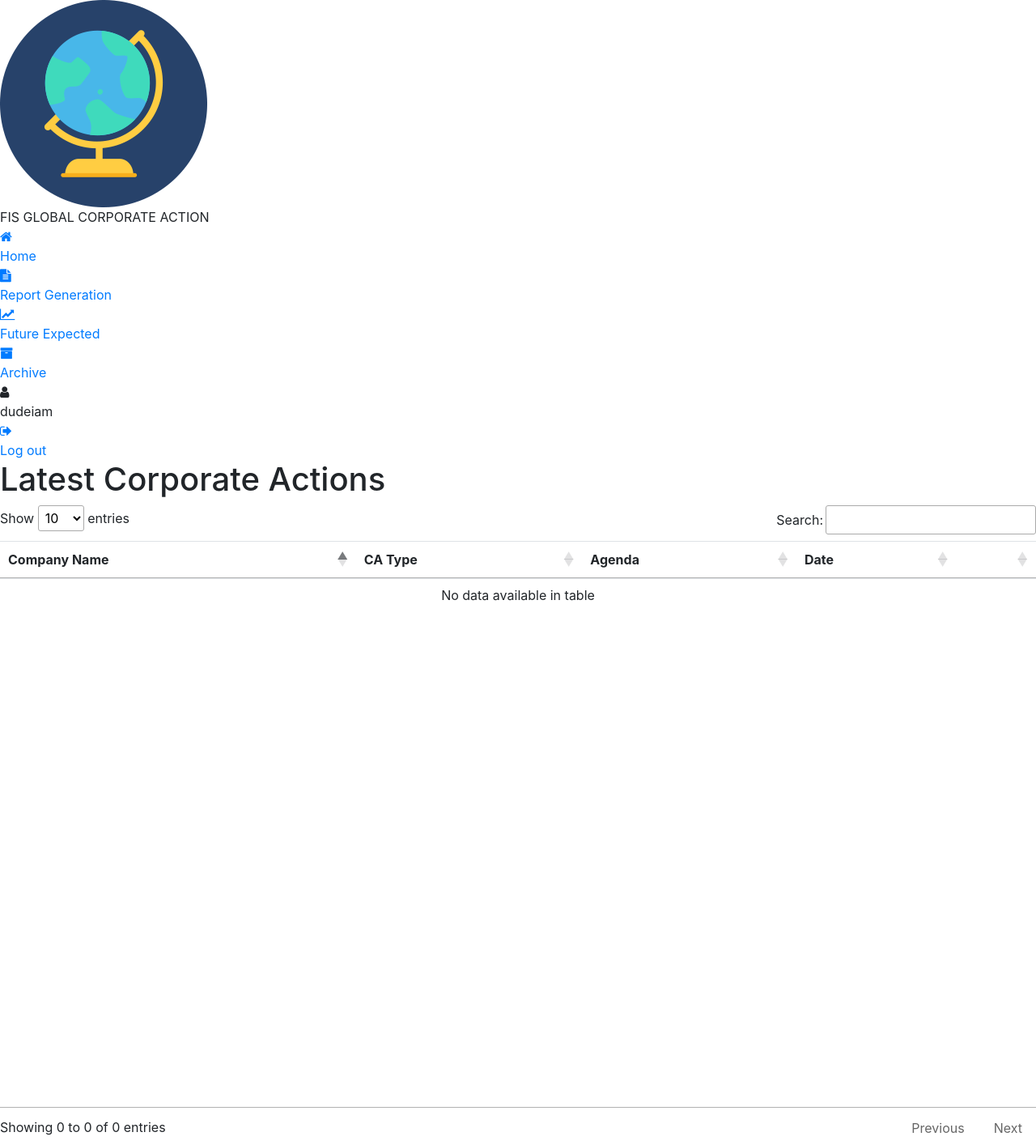
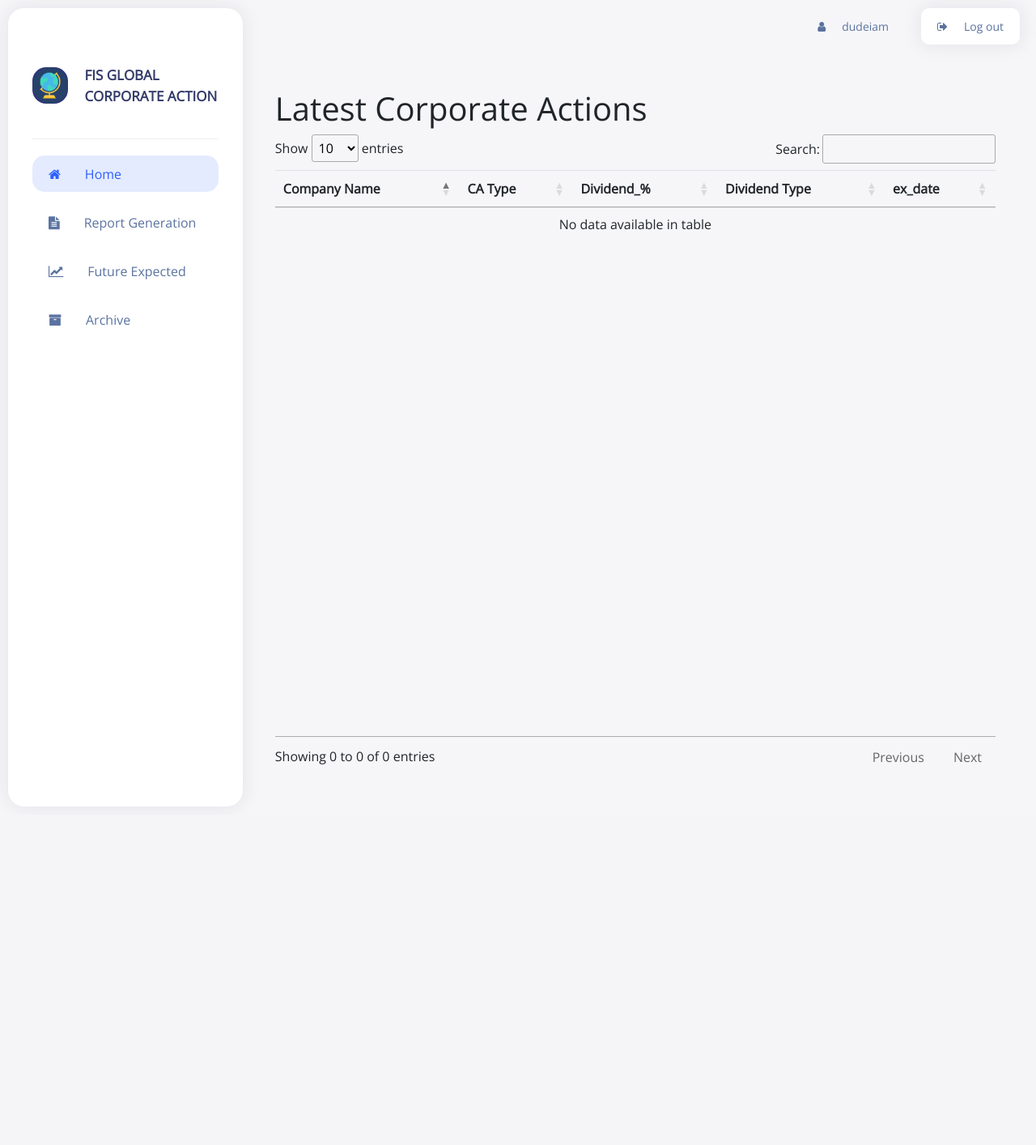
Before and after one commit to surajmahangade/SIH_2020, a Django app: page / in a window 1280 px wide. Shown: the whole page at 81% size. After the commit the page ends 944 px from the top, so only its background shows below. Run offline with Django 3.2, Linux system fonts and the light colour scheme; a user stored in the database is signed in; data that the repository does not hold is empty; parts of the project's set-up code (start-up, migrations or seed data) failed here and were passed over; some libraries are stand-ins or nearby versions.

Commit message:
updates in the website, styled the css, improved models and some views

```diff
--- a/sih_website/dashboard/views.py
+++ b/sih_website/dashboard/views.py
@@ -19,24 +19,31 @@ from reportlab.platypus import Paragraph
 # Create your views here.
 
 @login_required
+@permission_required ('corp_action_data.view_user')
 def index (request):
     data = corp_action_data.objects.all()
+    data_1 = corp_action_data.objects.filter(ca_type="dividends")
+    data_2 = corp_action_data.objects.filter(ca_type="board_meeting")
+    data_3 = corp_action_data.objects.filter(ca_type="agm_egm")
+    data_4 = corp_action_data.objects.filter(ca_type="bonus")
+    data_5 = corp_action_data.objects.filter(ca_type="book closures")
+    data_6 = corp_action_data.objects.filter(ca_type="rights")
+    data_7 = corp_action_data.objects.filter(ca_type="splits")
+
     content = {
-        'data':data
+        'data':data_1
     }
-    print (content)
+
     return render (request , 'index.html',content)
 
 @login_required
 def report(request):
     #future expected page
-    data = corp_action_data.objects.all()[:5]
-
-
+    data = articles.objects.filter(news_checked__gt = 1)
+    print (type (data))
     content = {
-        'data': data
+        'data':data
     }
-
     return render (request, 'report.html',content)
 
 @login_required
--- /dev/null
+++ b/sih_website/sih_website/router.py
@@ -0,0 +1,5 @@
+from dashboard.viewsets import corpactiondata_viewset
+from rest_framework import routers
+
+router = routers.DefaultRouter()
+router.register('corpaction',corpactiondata_viewset )
--- a/sih_website/sih_website/settings.py
+++ b/sih_website/sih_website/settings.py
@@ -39,6 +39,7 @@ INSTALLED_APPS = [
     'django.contrib.staticfiles',
     'dashboard',
     'crispy_forms',
+    'rest_framework',
 ]
 
 MIDDLEWARE = [
--- a/sih_website/sih_website/urls.py
+++ b/sih_website/sih_website/urls.py
@@ -14,10 +14,11 @@ Including another URLconf
     2. Add a URL to urlpatterns:  path('blog/', include('blog.urls'))
 """
 from django.contrib import admin
-from django.urls import path
+from django.urls import path,include
 from django.contrib.auth import views as auth_views
 
 from dashboard.views import index,report,rep_generatoion,register, pdf_downloader
+from .router import router
 
 
 urlpatterns = [
@@ -29,4 +30,5 @@ urlpatterns = [
     path ('pdf_downloader', pdf_downloader, name= 'pdf_downloader'),
     path ('login',auth_views.LoginView.as_view(template_name='login.html'), name='login'),
     path ('logout',auth_views.LogoutView.as_view(template_name='logout.html'), name='logout'),
+    path ('api/', include(router.urls)),
 ]
--- /dev/null
+++ b/sih_website/static/css/style.css
@@ -0,0 +1,480 @@
+* {
+    box-sizing: border-box;
+}
+
+*:not(i) {
+    font-family: 'Open Sans', sans-serif;
+}
+
+:root {
+    --color1: #30357C;
+    --color2: #2D60FF;
+    --color3: #16DBCC;
+    --color4: #FFBB38;
+    --color5: #FF82AC;
+    --textDark: #343C6A;
+    --textLight: #5B73A0;
+}
+
+body {
+    background-color: #F6F6F8;
+}
+
+a:link,
+a:visited,
+a:hover,
+a:active {
+    text-decoration: none;
+}
+
+/* width */
+::-webkit-scrollbar {
+    width: 6px;
+}
+
+/* Track */
+::-webkit-scrollbar-track {
+  background: #f1f1f1;
+}
+
+/* Handle */
+::-webkit-scrollbar-thumb {
+  background: #888;
+  border-radius: 10px;
+}
+
+/* Handle on hover */
+::-webkit-scrollbar-thumb:hover {
+  background: #555;
+}
+
+.body-container {
+    width: 100vw;
+    height: 100vh;
+    padding: 10px;
+    display: flex;
+}
+
+.sidebar {
+    width: 23%;
+    height: 100%;
+    max-width: 300px;
+    background-color: #FFFFFF;
+    border-radius: 20px;
+    box-shadow: 0px 0px 20px 2px #c3bfcc50;
+    padding: 30px;
+}
+
+.sidebar-header {
+    min-height: 50px;
+    padding: 40px 0;
+    font-weight: 800;
+    text-transform: uppercase;
+    font-size: 17px;
+    color: var(--textDark);
+    display: flex;
+    align-items: center;
+    border-bottom: 1px solid #f0eeee;
+    margin-bottom: 20px;
+}
+
+.sidebar-header-img {
+    width: 70px;
+    height: 45px;
+    background-color: var(--color1);
+    border-radius: 17px;
+}
+
+.sidebar-header-img > img {
+    width: 100%;
+    height: 100%;
+    object-fit: contain;
+    object-position: center;
+}
+
+.sidebar-header > span {
+    padding-left: 20px;
+}
+
+.sidebar-menu-item {
+    width: 100%;
+    margin: 0 auto 15px;
+    min-height: 45px;
+    padding: 0 20px;
+    display: flex;
+    align-items: center;
+    color: var(--textLight);
+    border-radius: 15px;
+}
+
+.sidebar-menu-option {
+    padding-left: 30px;
+}
+
+.sidebar-menu-item:hover {
+    color: var(--color3);
+    background-color: #16DBCC20;
+}
+
+.sidebar-menu-item.active {
+    color: var(--color2);
+    background-color: #2D60FF20;
+}
+
+.sidebar-messages {
+    width: 100%;
+    height: 150px;
+    background-color: #FF82AC20;
+    border-radius: 20px;
+    padding: 15px;
+    overflow-y: auto;
+    font-size: 14px;
+}
+
+.body-content {
+    flex: 1;
+    display: flex;
+    flex-direction: column;
+}
+
+.body-nav {
+    display: flex;
+    align-items: center;
+    justify-content: flex-end;
+    width: 100%;
+    padding-bottom: 15px;
+}
+
+.user-profile, .body-nav-btn {
+    height: 45px;
+    padding: 0 20px;
+    margin: 0 10px;
+    display: flex;
+    align-items: center;
+    border-radius: 10px;
+    font-size: 14px;
+    color: var(--textLight);
+}
+
+.body-nav-btn {
+    background-color: #FFFFFF;
+    box-shadow: 0px 0px 20px 2px #c3bfcc50;
+    cursor: pointer;
+}
+
+.body-nav-btn:hover {
+    background-color: #2D60FF20;
+    color: var(--color2);
+}
+
+.body-nav-option, .user-name {
+    padding-left: 20px;
+}
+
+.body-main {
+    flex: 1;
+    overflow-y: auto;
+    padding: 30px 0;
+}
+
+
+/*----------------------------------------------------*/
+/*---------------------LOGIN--------------------------*/
+
+.login-container {
+    width: 100%;
+    height: 100%;
+    display: flex;
+    flex-direction: column;
+    align-items: center;
+    justify-content: center;
+}
+
+.login-form-wrapper {
+    width: 400px;
+    height: 430px;
+    background-color: #FFFFFF;
+    box-shadow: 0px 0px 20px 2px #c3bfcc50;
+    padding: 30px;
+    border-radius: 13px;
+}
+
+.login-form-grp {
+    display: flex;
+    flex-direction: column;
+    flex: 1;
+}
+
+.login-form {
+    width: 100%;
+    height: 100%;
+    display: flex;
+    flex-direction: column;
+}
+
+.form-fields {
+    flex: 1;
+    display: flex;
+    flex-direction: column;
+    justify-content: center;
+    height: 80%;
+}
+
+#div_id_username, #div_id_password {
+    margin-bottom: 30px;
+}
+
+.login-btn, .submit-btn {
+    width: 100%;
+    height: 45px;
+    background-color: #30357C;
+    color:#ffffff;
+    cursor: pointer;
+}
+
+.login-btn:hover {
+    background-color: #30357C80;
+    color: #ffffff;
+}
+
+.alt-opt {
+    width: 400px;
+    text-align: center;
+    font-size: 12px;
+    color: var(--textDark);
+    padding-top: 10px;
+}
+
+/*---------------------------------------------------*/
+/*----------------SIGNUP FORM------------------------*/
+.signup-container {
+    width: 100%;
+    min-height: 100%;
+    display: flex;
+    flex-direction: column;
+    align-items: center;
+    justify-content: center;
+}
+
+
+.signup-form-wrapper {
+    width: 400px;
+    background-color: #FFFFFF;
+    box-shadow: 0px 0px 20px 2px #c3bfcc50;
+    padding: 30px;
+    border-radius: 13px;
+}
+
+/*------------------------------------------------*/
+/*----------------INDEX---------------------------*/
+
+.ca-cont {
+    padding: 10px 40px;
+}
+
+
+/*------------------------------------------------*/
+/*----------------INDEX---------------------------*/
+
+.future-cont {
+    padding: 10px 40px;
+}
+
+.future-ex-header {
+    display: flex;
+    align-items: center;
+    justify-content: space-between;
+    width: 100%;
+}
+
+.future-ex-heading {
+    font-size: 18px;
+    color: var(--textDark);
+    font-weight: bold;
+}
+
+.filter-box {
+    border: 1px solid #5b73a058;
+    border-radius: 20px;
+    height: 35px;
+    display: flex;
+    align-items: center;
+    padding: 10px 15px;
+}
+
+#filter-ca {
+    border: none;
+    outline: none;
+    background: none;
+}
+
+#filter-ca::placeholder {
+    font-size: 14px;
+    color: #5b73a058;
+    font-style: italic;
+    font-weight: 100;
+}
+
+.filter-box > i {
+    color: #5b73a058
+}
+
+.future-ex-cards {
+    padding: 30px 0;
+}
+
+.card {
+    height: 350px;
+    background-color: #FFFFFF;
+    box-shadow: 0px 0px 20px 2px #c3bfcc50;
+    padding: 15px;
+    border-radius: 30px;
+    border: none;
+    display: flex;
+    flex-direction: column;
+}
+
+.card-header {
+    width: 100%;
+    padding: 20px;
+    font-size: 15px;
+    text-align: center;
+    border-radius: 20px !important;
+    border: none;
+    color: var(--textDark);
+}
+
+.card-footer {
+    background-color: var(--color1);
+    padding: 20px;
+    font-size: 15px;
+    text-align: center;
+    border-radius: 20px !important;
+    border: none;
+    cursor: pointer;
+    color: #ffffff;
+
+}
+
+.card-footer:hover {
+    background-color: #30357C80;
+    box-shadow: 6px 5px 20px 2px #e1e4e4;
+}
+
+.info {
+    width: 100%;
+    margin-bottom: 10px;
+    display: flex;
+}
+.info-header {
+    font-size: 14px;
+    color: var(--textDark);
+    font-weight: bold;
+}
+.info-value {
+    font-size: 14px;
+    color: var(--textLight);
+    padding-left: 15px;
+}
+
+/*-------------------------------------------------------------*/
+/*-----------------------REPORT GENERATION---------------------*/
+
+.report-gen-cont {
+    padding: 10px 40px;
+    display: flex;
+    justify-content: center;
+}
+
+.report-gen-wrapper {
+    width: 600px;
+}
+
+.report-gen-header {
+    font-size: 18px;
+    color: var(--textDark);
+    font-weight: bold;
+    margin-bottom: 20px;
+    text-align: center;
+}
+
+.report-gen-form-card {
+    background-color: #FFFFFF;
+    box-shadow: 0px 0px 20px 2px #c3bfcc50;
+    padding: 30px 60px;
+    border-radius: 20px;
+    border: none;
+    display: flex;
+    flex-direction: column;
+}
+
+.form-group {
+    margin-bottom: 30px !important;
+}
+
+.select-company-name {
+    width: 100%;
+    border: 1px solid #e1e1e1;
+    padding: 10px;
+    display: flex;
+}
+
+.select-company-name > input {
+    background: none;
+    border: none;
+    outline: none;
+    width: 90%;
+}
+
+.open-ddl {
+    display: flex;
+    align-items: center;
+    justify-content: center;
+    width: 10%;
+}
+
+#startDate, #endDate {
+    height: 47px;
+}
+
+.input-group {
+    width: 100% !important;
+}
+
+.dd-menu {
+    width: 490px;
+    background-color: #FFF5F8;
+    box-shadow: 0px 0px 20px 2px #c3bfcc50;
+    padding: 5px;
+    border-radius: 20px;
+    border: none;
+    display: flex;
+    flex-direction: column;
+    height: 400px;
+    overflow-y: auto;
+    position: absolute;
+    z-index: 100;
+}
+
+.menu-item {
+    width: 100%;
+    min-height: 50px;
+    align-items: center;
+    justify-content: center;
+    color: var(--textDark);
+    display: flex;
+    margin-bottom: 5px;
+    border-radius: 10px;
+    font-size: 14px;
+    cursor: pointer;
+}
+
+.menu-item:hover {
+    background-color: #2D60FF20;
+}
+
+.submit-btn {
+    outline: none;
+    border: none;
+    border-radius: 10px;
+}
--- a/sih_website/templates/base.html
+++ b/sih_website/templates/base.html
@@ -30,7 +30,7 @@
             </div>
 
             <div class="sidebar-menu">
-                <a href="index">
+                <a href="">
                     <div id="home" class="sidebar-menu-item active">
                         <i class="sidebar-menu-icon fa fa-home"></i>
                         <div class="sidebar-menu-option">
--- a/sih_website/templates/gen.html
+++ b/sih_website/templates/gen.html
@@ -21,7 +21,7 @@
                     <div class="dd-menu d-none">
                         {% for d in data %}
                         <div class="menu-item" id="{{d.company_name | cut:' '}}" data-value="{{d.company_name}}">
-                           {{ d.company_name}}
+                           {{ d.company_name }}
                         </div>
                         {% endfor %}
                     </div>
--- a/sih_website/templates/index.html
+++ b/sih_website/templates/index.html
@@ -1,23 +1,18 @@
 {% extends 'base.html' %}
 
     {% block content %}
-    <!-- <div class = "container border float-right">
-    <h1 style="color:#80c72f;"> NEWS </h1 >
-    </div> -->
 
     <div class="ca-cont">
-    <h1> Latest Corporate Actions  </h1 >
+    <h1> Latest Corporate Actions </h1 >
         <div class="table-card">
             <table id="latest-corporate-actions" class= "table"  style ="height:700px">
                 {% for d in data %}
                 <tr>
                     <td> {{ d.company_name }} </td>
                     <td> {{ d.ca_type }} </td>
-
-                    <td></td>
-                    <td></td>
-                    <td></td>
-
+                    <td> {{ d.div_percent}}</td>
+                    <td> {{ d.div_type }}</td>
+                    <td> {{ d.ex_date }}</td>
                 </tr>
                 {% endfor %}
             </table>
@@ -36,9 +31,10 @@
                     columns: [
                         { title: "Company Name" },
                         { title: "CA Type" },
-                        { title: "Agenda" },
-                        { title: "Date" },
-                        { title: "" },
+                        { title: "Dividend_%" },
+                        { title: "Dividend Type" },
+                        { title: "ex_date"},
+
                     ]
                 });
             });
```
Also changed, not shown: sih_website/dashboard/models.py (+82 -0 lines), sih_website/dashboard/serializers.py (added, +7 -0 lines), sih_website/dashboard/viewsets.py (added, +7 -0 lines), sih_website/templates/logout.html (+8 -4 lines), sih_website/templates/report.html (+20 -12 lines).
